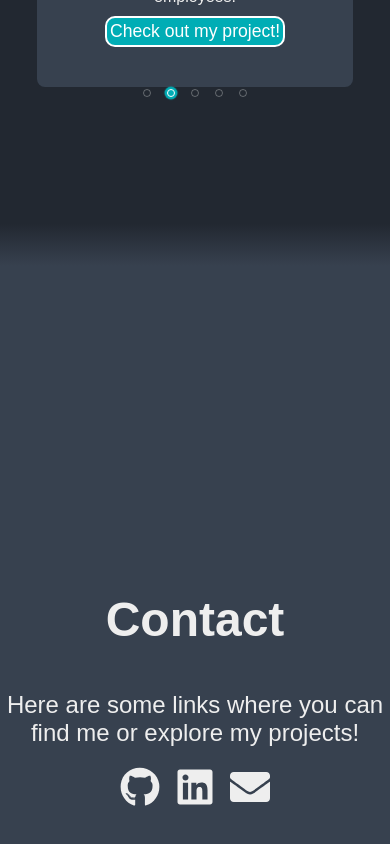
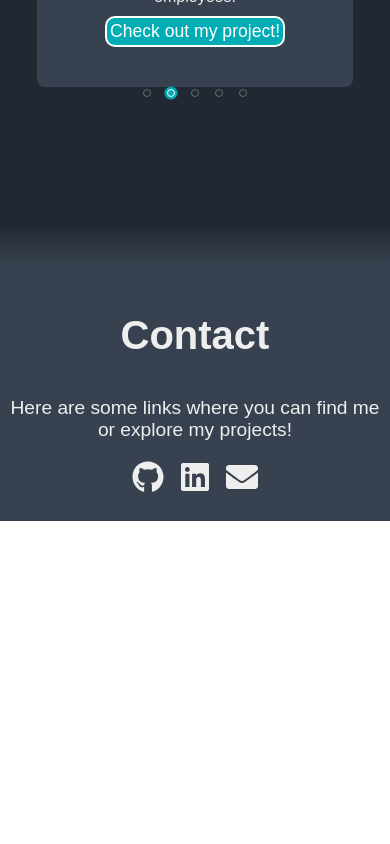
Before and after one commit to WhaleAnchor/AC-React-Portfolio, a React (Create React App) app: page / in a window 390 px wide. Shown: the part 2266-3110 px from the top of the page. After the commit the page ends 2787 px from the top, so only its background shows below. Built offline with nearby package versions, Linux system fonts and the light colour scheme.

Commit message:
made contact responsive to mobile

```diff
--- a/src/components/Contact.js
+++ b/src/components/Contact.js
@@ -1,5 +1,3 @@
-// src/components/Contact.js
-
 import React from 'react';
 import styled from 'styled-components';
 import { FaGithub, FaLinkedin, FaEnvelope } from 'react-icons/fa';
@@ -12,17 +10,31 @@ const ContactContainer = styled.div`
   height: 100vh;
   background-color: #37414f;
   color: #eeeeee;
+  padding: 0 20px;
+
+  @media (max-width: 768px) {
+    padding: 20px 0;
+    height: auto;
+  }
 `;
 
 const Title = styled.h1`
   font-size: 3rem;
   margin-bottom: 20px;
+
+  @media (max-width: 768px) {
+    font-size: 2.5rem;
+  }
 `;
 
 const Message = styled.p`
   font-size: 1.5rem;
   text-align: center;
   margin-bottom: 20px;
+
+  @media (max-width: 768px) {
+    font-size: 1.2rem;
+  }
 `;
 
 const IconContainer = styled.div`
@@ -33,6 +45,7 @@ const IconContainer = styled.div`
 
   @media (max-width: 768px) {
     gap: 15px;
+    flex-wrap: wrap;
   }
 `;
 
@@ -44,14 +57,17 @@ const IconLink = styled.a`
   &:hover {
     color: #00adb5;
   }
+
+  @media (max-width: 768px) {
+    font-size: 2rem;
+  }
 `;
 
 const Contact = () => {
   return (
     <ContactContainer>
       <Title>Contact</Title>
-      <Message>Here are some links where you can find me or explore my projects!
-      </Message>
+      <Message>Here are some links where you can find me or explore my projects!</Message>
       <IconContainer>
         <IconLink
           href="https://github.com/WhaleAnchor"
```
Lines whose indentation alone changed are shown as unchanged.
